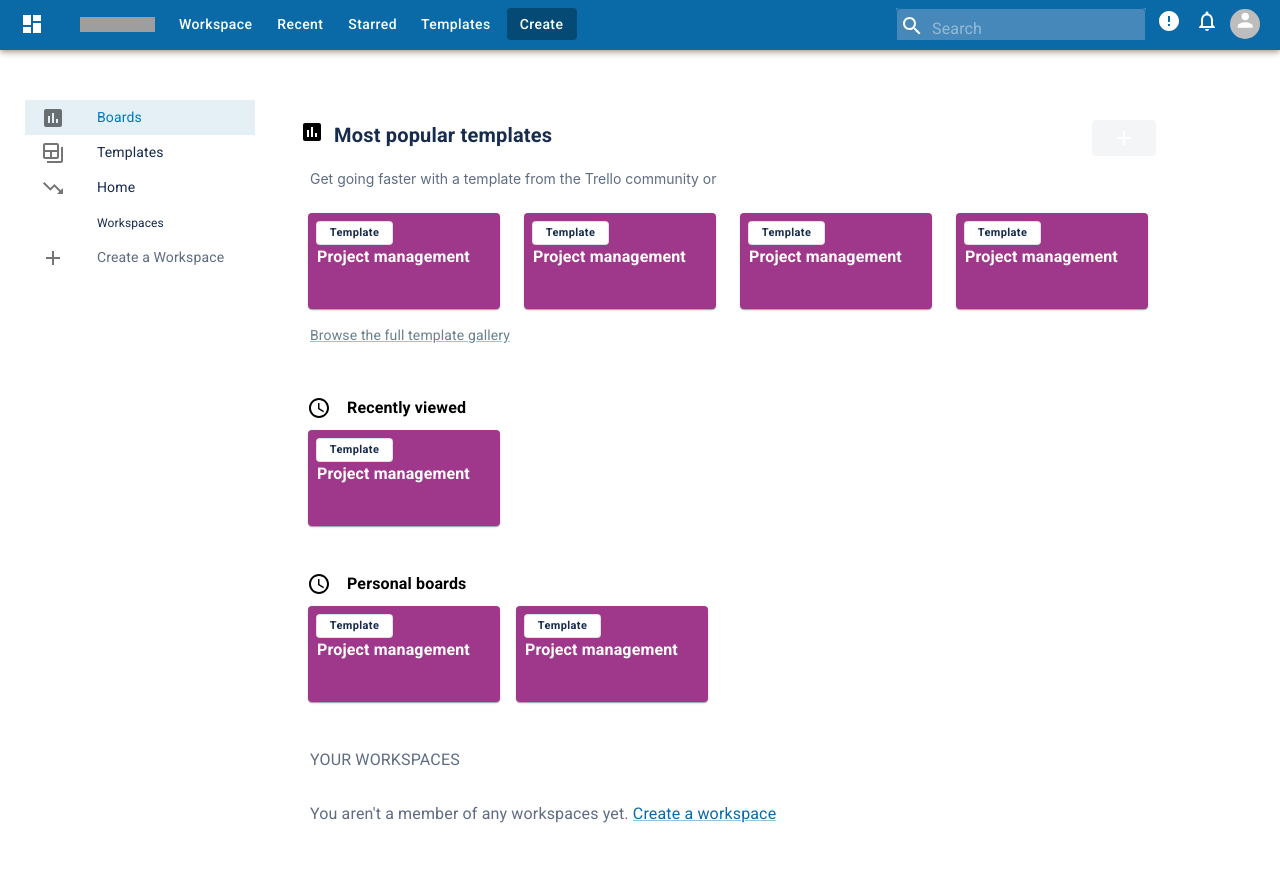
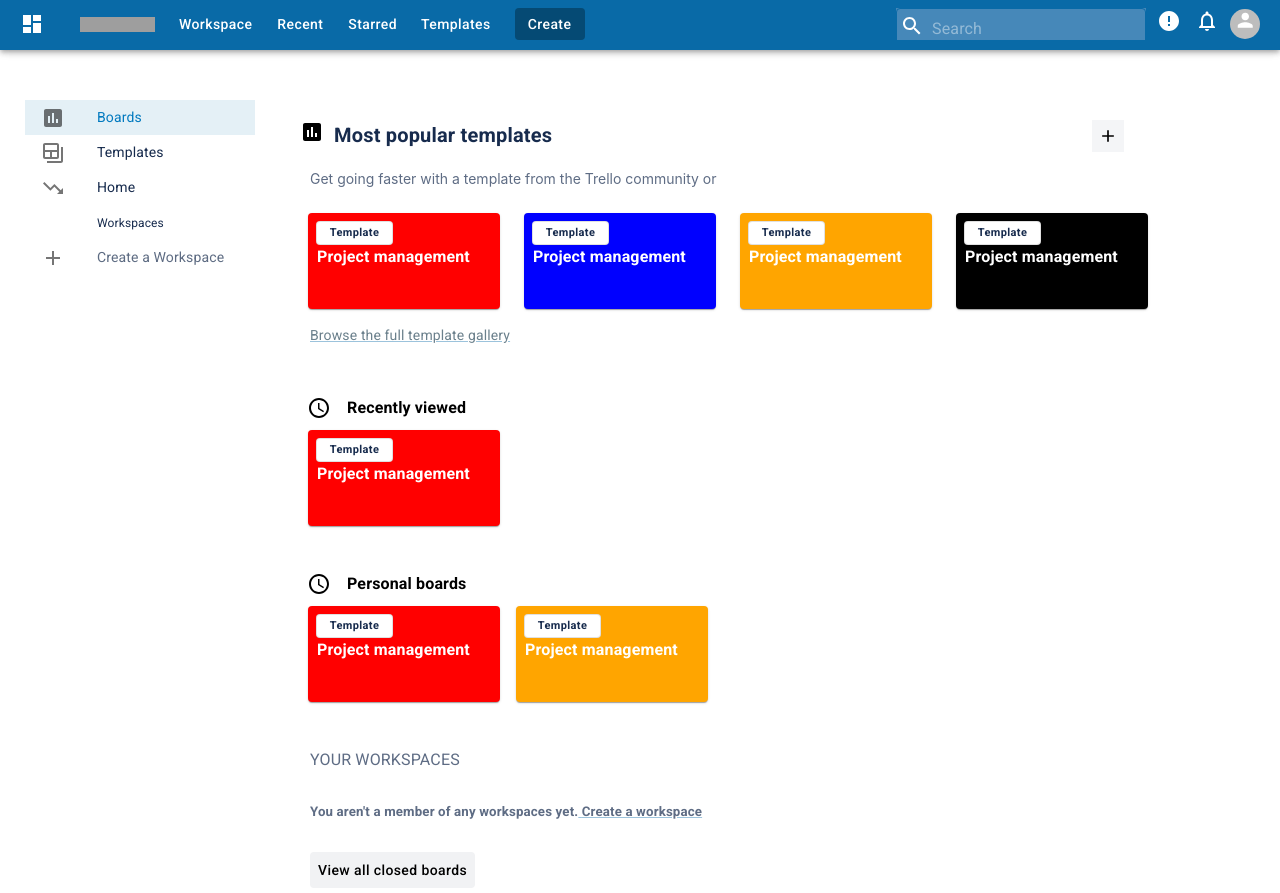
Before and after one commit to adnaandeveloper/Trello, a React (Create React App) app: page /boards in a window 1280 px wide. Built offline with nearby package versions, Linux system fonts and the light colour scheme; grey boxes are pictures that could not be loaded.

Commit message:
code refectored

```diff
--- a/src/App.tsx
+++ b/src/App.tsx
@@ -2,7 +2,7 @@
 import { BrowserRouter, Routes, Route } from 'react-router-dom';
 import Board from './modules/dashboard/components/Board';
 import Boards from './modules/dashboards/components/Boards';
-import Signup from './modules/signup/components/Signup';
+import Signup from 'modules/signup/components/Signup';
 import User from './modules/user/components/User';
 import Login from './modules/login/components/Login';
 import { createTheme, ThemeProvider } from '@mui/material/styles';
@@ -30,6 +30,7 @@
           // Some CSS
           fontSize: '1rem',
           color: 'white',
+          borderRadius: 0,
         },
       },
     },
--- a/src/modules/common/components/BoardCard.tsx
+++ b/src/modules/common/components/BoardCard.tsx
@@ -4,14 +4,18 @@
 import CardContent from '@mui/material/CardContent';
 import { Typography } from '@mui/material/';
 
-const BoardCard = () => {
+interface Props {
+  color: string;
+}
+
+const BoardCard: React.FC<Props> = ({ color }) => {
   return (
     <div>
       <Card
         sx={{
           width: '12rem ',
           height: '96px',
-          backgroundColor: 'hsla(312,48%,42%,1);',
+          backgroundColor: color,
         }}
       >
         <CardContent>
--- /dev/null
+++ b/src/modules/common/components/CloseButton.tsx
@@ -0,0 +1,24 @@
+import { Grid, IconButton } from '@mui/material';
+import React from 'react';
+import AddIcon from '@mui/icons-material/Add';
+const CloseButton = () => {
+  return (
+    <Grid item>
+      <IconButton
+        sx={{
+          backgroundColor: '#f4f5f7',
+          color: 'black',
+          width: '32px',
+          height: '32px',
+          '&:hover': {
+            backgroundColor: '#dee1e5',
+          },
+        }}
+      >
+        <AddIcon sx={{ width: '20px', height: '20px' }} />
+      </IconButton>
+    </Grid>
+  );
+};
+
+export default CloseButton;
--- a/src/modules/common/components/Header.tsx
+++ b/src/modules/common/components/Header.tsx
@@ -1,20 +1,10 @@
-import React, { useState } from 'react';
+import React from 'react';
 
-import {
-  AppBar,
-  Toolbar,
-  Grid,
-  useMediaQuery,
-  useTheme,
-  IconButton,
-  Button,
-} from '@mui/material/';
+import { AppBar, Toolbar, Grid, Button } from '@mui/material/';
 import DashboardIcon from '@mui/icons-material/Dashboard';
 import NotificationsNoneIcon from '@mui/icons-material/NotificationsNone';
-import AddIcon from '@mui/icons-material/Add';
 import { makeStyles } from '@mui/styles';
 import { Theme } from '@mui/system';
-import { Avatar } from '@mui/material';
 import ErrorIcon from '@mui/icons-material/Error';
 import HeaderInput from './HeaderInput';
 import TrelloLogo from './TrelloLogo';
@@ -80,6 +70,9 @@
   {
     content: 'Templates',
   },
+  {
+    content: <CreateButton />,
+  },
 ];
 
 const menuListLeft = [
@@ -96,21 +89,13 @@
 
 const Header = () => {
   const classes = useStyles();
-  const theme = useTheme();
-  const matchesLG = useMediaQuery(theme.breakpoints.down('lg'));
-  const matchesTablet = useMediaQuery(theme.breakpoints.down(1059));
-  const matchesTabletM = useMediaQuery(theme.breakpoints.down(1018));
-  const matchesTabletMM = useMediaQuery(theme.breakpoints.down(1017));
-  const matchesTabletMMX = useMediaQuery(theme.breakpoints.down(808));
-  const matchesTabletMMXX = useMediaQuery(theme.breakpoints.down(751));
-
   return (
     <AppBar className={classes.appBar}>
       <Toolbar variant='dense' disableGutters>
         <Grid container justifyContent='space-between' alignItems='center'>
           <Grid item>
             <Grid item container alignItems='center' spacing={1}>
-              {menuListRigt.map((content) => (
+              {menuListRigt.map((content, index) => (
                 <Grid item>
                   <Button
                     sx={{
@@ -126,10 +111,6 @@
                   </Button>
                 </Grid>
               ))}
-              <Grid item>
-                {' '}
-                <CreateButton />{' '}
-              </Grid>
             </Grid>
           </Grid>
 
@@ -160,7 +141,6 @@
                       },
                     }}
                   >
-                    {' '}
                     {item.content}
                   </Button>
                 </Grid>
--- a/src/modules/common/components/HeaderInput.tsx
+++ b/src/modules/common/components/HeaderInput.tsx
@@ -12,7 +12,6 @@
 import CallMadeIcon from '@mui/icons-material/CallMade';
 import { makeStyles } from '@mui/styles';
 import { Theme } from '@mui/system';
-import { AnyRecord } from 'dns';
 
 const useStyles = makeStyles((theme: Theme) => ({
   searchInput: {
@@ -44,7 +43,6 @@
 const HeaderInput = () => {
   const classes = useStyles();
   const theme = useTheme();
-
   const matchesTabletMM = useMediaQuery(theme.breakpoints.down(1017));
   const [focus, setFocus] = useState(false);
   const [mouseOver, setMouseOver] = useState(false);
@@ -105,7 +103,6 @@
                           sx={{
                             color: focus ? 'black' : 'white',
                             fontSize: 14,
-
                             marginRight: '-6px',
                             marginTop: '-5px',
                           }}
--- a/src/modules/dashboards/components/Boards.tsx
+++ b/src/modules/dashboards/components/Boards.tsx
@@ -3,9 +3,6 @@
 import {
   Container,
   Grid,
-  ListItemButton,
-  ListItemText,
-  ListItemIcon,
   Typography,
   Link,
   Button,
@@ -15,14 +12,11 @@
 } from '@mui/material/';
 import { makeStyles } from '@mui/styles';
 import { Theme } from '@mui/system';
-
-import AddIcon from '@mui/icons-material/Add';
 import AssessmentIcon from '@mui/icons-material/Assessment';
-import BackupTableIcon from '@mui/icons-material/BackupTable';
-import TrendingDownIcon from '@mui/icons-material/TrendingDown';
 import BoardCard from 'modules/common/components/BoardCard';
 import AccessTimeIcon from '@mui/icons-material/AccessTime';
 import BoardsRightMenu from './BoardsRightMenu';
+import CloseButton from 'modules/common/components/CloseButton';
 
 const useStyles = makeStyles((theme: Theme) => ({
   leftBox: {
@@ -49,10 +43,32 @@
   },
 }));
 
+const textUnderPersonalBoards = [
+  {
+    marginLeft: '10px',
+    color: '#5e6c84',
+    fonstSize: '16px',
+    fontWeigth: '700',
+    marginBottom: '30px',
+    text: 'YOUR WORKSPACES',
+  },
+  {
+    marginLeft: '10px',
+    color: '#5e6c84',
+    fonstSize: '14px',
+    fontWeigth: '400',
+    marginBottom: '30px',
+    text: 'anothe text is writen manually',
+  },
+];
+
 const Boards = () => {
   const classes = useStyles();
   const theme = useTheme();
   const matchesSM = useMediaQuery(theme.breakpoints.down('sm'));
+  const title = 'Most popular templates';
+  const underTitleText =
+    'Get going faster with a template from the Trello community or';
 
   return (
     <div>
@@ -83,20 +99,12 @@
                     fontWeight: 'bold',
                   }}
                 >
-                  Most popular templates
+                  {title}
                 </Typography>
               </Grid>
               <Grid item xs={1} md={1}>
                 <Grid item container className={classes.boardrightClose}>
-                  <Grid item>
-                    <Button
-                      sx={{
-                        backgroundColor: '#f4f5f7',
-                      }}
-                    >
-                      <AddIcon />
-                    </Button>
-                  </Grid>
+                  <CloseButton />
                 </Grid>
               </Grid>
             </Grid>
@@ -109,7 +117,7 @@
                 marginLeft: '10px',
               }}
             >
-              Get going faster with a template from the Trello community or
+              {underTitleText}
             </Grid>
 
             <Grid item xs={12} md={12}>
@@ -120,27 +128,13 @@
                 spacing={1}
                 sx={{ marginBottom: '10px' }}
               >
+                {['red', 'blue', 'orange', 'black'].map((color) => (
                   <Grid item>
                     <Button>
-                    <BoardCard />
+                      <BoardCard color={color} />
                     </Button>
                   </Grid>
-                <Grid item>
-                  <Button>
-                    <BoardCard />
-                  </Button>
-                </Grid>
-                <Grid item>
-                  <Button>
-                    <BoardCard />
-                  </Button>
-                </Grid>
-
-                <Grid item>
-                  <Button>
-                    <BoardCard />
-                  </Button>
-                </Grid>
+                ))}
               </Grid>
               <Grid item sx={{ marginBottom: '50px', marginLeft: '10px' }}>
                 <Link href='#'>
@@ -170,7 +164,7 @@
 
               <Grid item sx={{ marginBottom: '40px' }}>
                 <Button>
-                  <BoardCard />
+                  <BoardCard color='red' />
                 </Button>
               </Grid>
 
@@ -193,42 +187,51 @@
               </Grid>
 
               <Grid item sx={{ marginBottom: '40px' }}>
+                {['red', 'orange'].map((color) => (
                   <Button>
-                  <BoardCard />
+                    <BoardCard color={color} />
                   </Button>
-                <Button>
-                  <BoardCard />
-                </Button>
+                ))}
               </Grid>
 
-              <Grid item sx={{ marginLeft: '10px' }}>
+              {textUnderPersonalBoards.map((title, index) => (
+                <Grid item sx={{ marginLeft: title.marginLeft }}>
                   <Typography
                     sx={{
-                    color: '#5e6c84',
-                    fonstSize: '16px',
-                    fontWeigth: '700',
-                    marginBottom: '30px',
+                      color: title.color,
+                      fonstSize: title.fonstSize,
+                      fontWeigth: title.fontWeigth,
+                      marginBottom: title.marginBottom,
                     }}
                   >
-                  YOUR WORKSPACES
+                    {index === 1 ? (
+                      <h5>
+                        You aren't a member of any workspaces yet.
+                        <Link href='#' style={{ color: 'inherit' }}>
+                          {' '}
+                          Create a workspace{' '}
+                        </Link>
+                      </h5>
+                    ) : (
+                      title.text
+                    )}
                   </Typography>
                 </Grid>
+              ))}
+
               <Grid item sx={{ marginLeft: '10px' }}>
-                <Typography
+                <Button
                   sx={{
-                    color: '#5e6c84',
-                    fonstSize: '14px',
-                    fontWeigth: '400',
-                    marginBottom: '30px',
+                    color: 'black',
+                    textTransform: 'none',
+                    backgroundColor: '#f1f2f4',
+                    '&:hover': {
+                      backgroundColor: '#e6e9ed',
+                    },
                   }}
                 >
-                  {' '}
-                  You aren't a member of any workspaces yet.{' '}
-                  <Link href='#'> Create a workspace </Link>
-                </Typography>
-              </Grid>
-              <Grid item sx={{ marginLeft: '10px' }}>
-                <Button>View all closed boards</Button>
+                  View all closed boards
+                </Button>
               </Grid>
             </Grid>
           </Grid>
--- a/src/modules/dashboards/components/BoardsRightMenu.tsx
+++ b/src/modules/dashboards/components/BoardsRightMenu.tsx
@@ -94,7 +94,6 @@
                 color: menuItem.color,
               }}
               primary={menuItem.text}
-              //backgroundColor:
             />
           </ListItemButton>
         </Grid>
```
Lines whose indentation alone changed are shown as unchanged.
